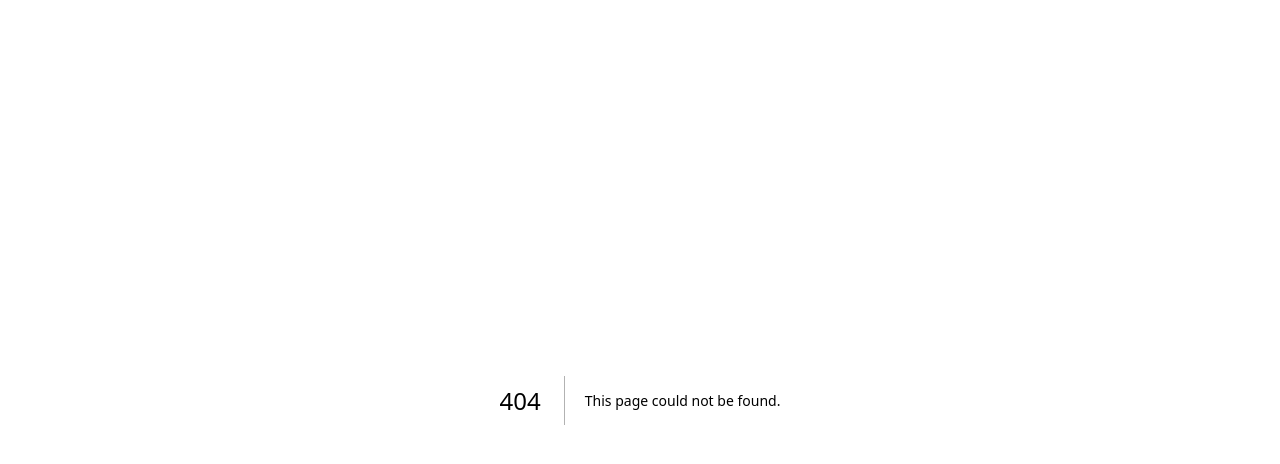
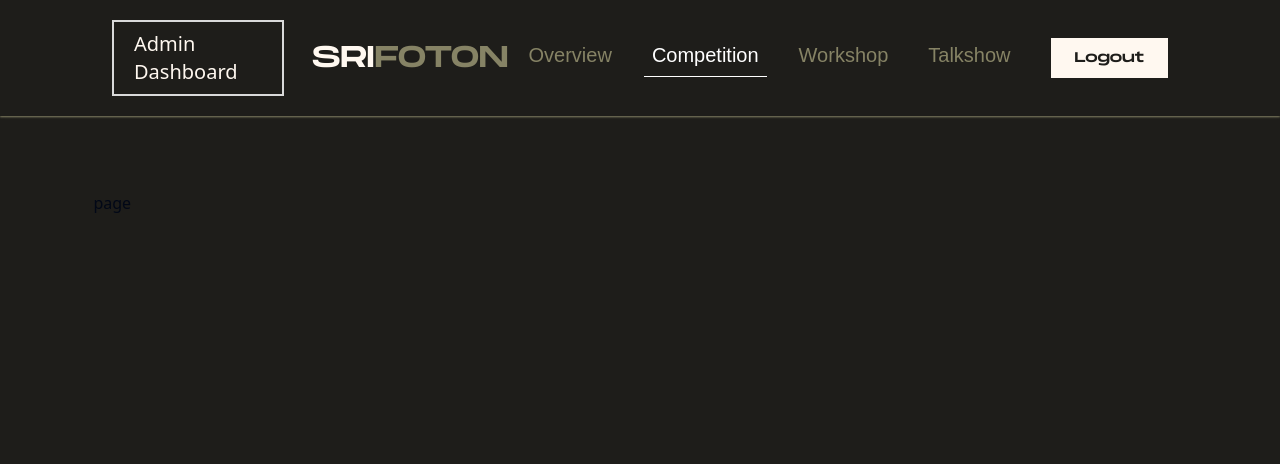
Before and after one commit to zildjianvitoo/srifoton-2024-deployed, a Next.js app: page /admin-dashboard/competition in a window 1280 px wide. Before the commit this address had no page. Shown: the top 464 px of the page. Built offline with nearby package versions, Linux system fonts and the light colour scheme.

Commit message:
Feat: finalized Overview of admin-dashboard and add loading animation

```diff
--- /dev/null
+++ b/app/(admin-dashboard)/(routes)/admin-dashboard/competition/page.tsx
@@ -0,0 +1,5 @@
+import React from "react";
+
+export default function page() {
+  return <div>page</div>;
+}
--- a/app/(admin-dashboard)/(routes)/admin-dashboard/page.tsx
+++ b/app/(admin-dashboard)/(routes)/admin-dashboard/page.tsx
@@ -1,4 +1,3 @@
-import AdminDashboardGraph from "@/components/Admin-Dashboard/AdminDashboardGraph";
 import CategorizedGraph from "@/components/Admin-Dashboard/CategorizedGraph";
 import React from "react";
 
--- /dev/null
+++ b/app/(admin-dashboard)/(routes)/admin-dashboard/talkshow/page.tsx
@@ -0,0 +1,5 @@
+import React from "react";
+
+export default function page() {
+  return <div>page</div>;
+}
--- /dev/null
+++ b/app/(admin-dashboard)/(routes)/admin-dashboard/workshop/page.tsx
@@ -0,0 +1,5 @@
+import React from "react";
+
+export default function page() {
+  return <div>page</div>;
+}
--- a/app/(admin-dashboard)/layout.tsx
+++ b/app/(admin-dashboard)/layout.tsx
@@ -13,6 +13,5 @@ export default function layout({ children }: Props) {
   <main className="text- mx-[7.3vw] mt-12 flex flex-col gap-24 lg:mt-[75px] lg:gap-[200px]">
     {children}
   </main>
-  <Footer />
 </div>
 }
--- a/app/globals.css
+++ b/app/globals.css
@@ -248,9 +248,40 @@
     animation: spin 1s ease-in-out infinite;
   }
 
+  .spinner {
+    display: inline-block;
+    width: 16px;
+    height: 16px;
+    border: 2px solid rgba(0, 0, 0, 0.1);
+    border-radius: 50%;
+    border-top-color: #000;
+    animation: spin 1s ease-in-out infinite;
+  }
+
+  .spinner-loading {
+    display: inline-block;
+    width: 64px;
+    height: 64px;
+    border: 8px solid #ddd;
+    border-radius: 50%;
+    border-top-color: #868365;
+    animation: spin 1s ease-in-out infinite;
+  }
+
+  .spinner-container {
+    display: flex;
+    justify-content: center;
+    align-items: center;
+    height: 100vh;
+  }
+
   @keyframes spin {
     to {
       transform: rotate(360deg);
     }
   }
+
+  .admin-section {
+    margin-bottom: 1rem;
+  }
 }
--- a/components/Admin-Dashboard/AdminDashboardGraph.tsx
+++ b/components/Admin-Dashboard/AdminDashboardGraph.tsx
@@ -12,6 +12,8 @@ import {
     Tooltip,
     Legend,
     ResponsiveContainer,
+    Label,
+    LabelList,
 } from "recharts";
 
 interface AdminDashboardGraphProps {
@@ -19,6 +21,7 @@ interface AdminDashboardGraphProps {
         name: string;
         verified: number;
         nonVerified: number;
+        total: string;
     }[];
     title: string;
 }
@@ -42,7 +45,17 @@ const AdminDashboardGraph: React.FC<AdminDashboardGraphProps> = ({ data }) => {
                     <Tooltip />
                     <Legend />
                     <Bar dataKey="verified" stackId="a" fill="#82ca9d" name="Verified" />
-          <Bar dataKey="nonVerified" stackId="a" fill="#8884d8" name="Not Verified" />
+                    <Bar dataKey="nonVerified" stackId="a" fill="#8884d8" name="Not Verified">
+                        <LabelList
+                            dataKey="total"
+                            offset={60}
+                            position="top"
+                            fill="white"
+                        />
+                    </Bar>
+
+
+
                 </BarChart>
             </ResponsiveContainer>
         </div>
--- a/components/Admin-Dashboard/CategorizedGraph.tsx
+++ b/components/Admin-Dashboard/CategorizedGraph.tsx
@@ -12,7 +12,11 @@ const CategorizedGraph = () => {
         console.log(data);
     }, [data]);
 
-  if (loading) return <div>Loading...</div>;
+    if (loading) return (
+        <div className="spinner-container">
+            <div className="spinner-loading"></div>
+        </div>
+    );
     if (error) return <div>{error}</div>;
     if (!data) return <div>No data available</div>;
 
@@ -22,21 +26,25 @@ const CategorizedGraph = () => {
             name: "Competitive Programming",
             verified: data.competition.competitiveProgramming.verified,
             nonVerified: data.competition.competitiveProgramming.nonVerified,
+            total: "Total: " + (data.competition.competitiveProgramming.verified + data.competition.competitiveProgramming.nonVerified),
         },
         {
             name: "UI/UX Design",
             verified: data.competition.uiUxDesign.verified,
             nonVerified: data.competition.uiUxDesign.nonVerified,
+            total: "Total: " + (data.competition.uiUxDesign.verified + data.competition.uiUxDesign.nonVerified),
         },
         {
             name: "Web Development",
             verified: data.competition.webDevelopment.verified,
             nonVerified: data.competition.webDevelopment.nonVerified,
+            total: "Total: " + (data.competition.webDevelopment.verified + data.competition.webDevelopment.nonVerified),
         },
         {
             name: "Mobile Legends",
             verified: data.competition.mobileLegends.verified,
             nonVerified: data.competition.mobileLegends.nonVerified,
+            total: "Total: " + (data.competition.mobileLegends.verified + data.competition.mobileLegends.nonVerified),
         },
     ];
 
@@ -45,6 +53,7 @@ const CategorizedGraph = () => {
             name: "Talkshow",
             verified: data.talkshow.verified,
             nonVerified: data.talkshow.nonVerified,
+            total: "Total: " + (data.talkshow.verified + data.talkshow.nonVerified),
         },
     ];
 
@@ -53,13 +62,14 @@ const CategorizedGraph = () => {
             name: "Workshop",
             verified: data.workshop.verified,
             nonVerified: data.workshop.nonVerified,
+            total: "Total: " + (data.workshop.verified + data.workshop.nonVerified),
         },
     ];
 
     return (
         <section id="categorized-graph" className="flex flex-col gap-8">
             <div className="w-full">
-        <h3 className="border-b-2 border-gray-300 z-30 text-primary bg-background px-4 font-monument text-xl uppercase lg:text-2xl xl:px-6 xl:text
+                <h3 className="admin-section border-b-2 border-gray-300 z-30 text-primary bg-background px-4 font-monument text-xl uppercase lg:text-2xl xl:px-6 xl:text
         -3xl">Competition</h3>
                 <div className="w-full h-[400px]">
                     <AdminDashboardGraph data={competitionData} title="Competition" />
@@ -67,14 +77,14 @@ const CategorizedGraph = () => {
             </div>
             <div className="flex flex-col md:flex-row gap-8 w-full">
                 <div className="w-full md:w-1/2">
-          <h3 className="border-b-2 border-gray-300 z-30 text-primary bg-background px-4 font-monument text-xl uppercase lg:text-2xl xl:px-6 xl:text
+                    <h3 className="admin-section border-b-2 border-gray-300 z-30 text-primary bg-background px-4 font-monument text-xl uppercase lg:text-2xl xl:px-6 xl:text
         -3xl">Talkshow</h3>
                     <div className="w-full h-[400px]">
                         <AdminDashboardGraph data={talkshowData} title="Talkshow" />
                     </div>
                 </div>
                 <div className="w-full md:w-1/2">
-          <h3 className="border-b-2 border-gray-300 z-30 text-primary bg-background px-4 font-monument text-xl uppercase lg:text-2xl xl:px-6 xl:text
+                    <h3 className="admin-section border-b-2 border-gray-300 z-30 text-primary bg-background px-4 font-monument text-xl uppercase lg:text-2xl xl:px-6 xl:text
         -3xl">Workshop</h3>
                     <div className="w-full h-[400px]">
                         <AdminDashboardGraph data={workshopData} title="Workshop" />
```
Lines whose indentation alone changed are shown as unchanged.
